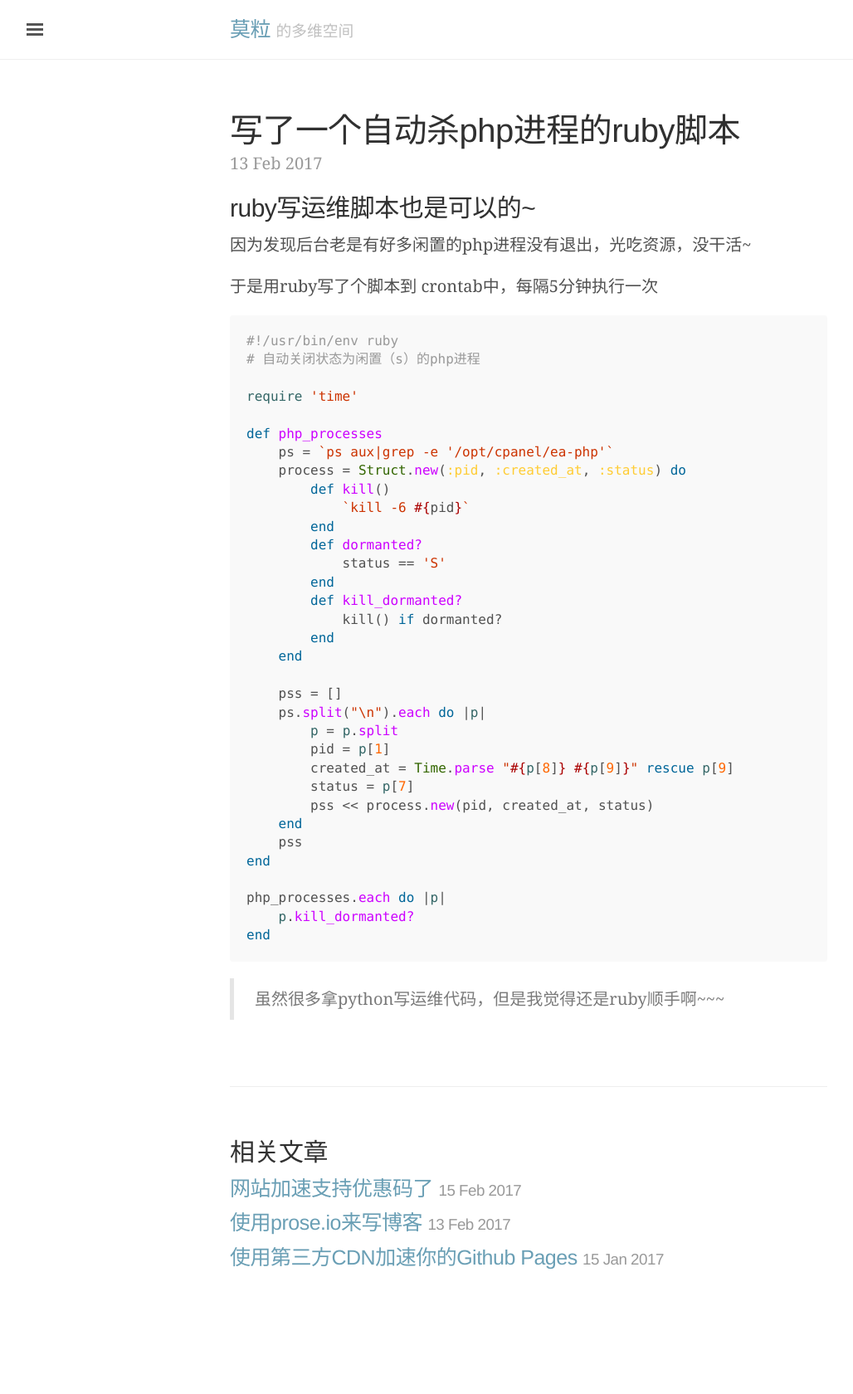
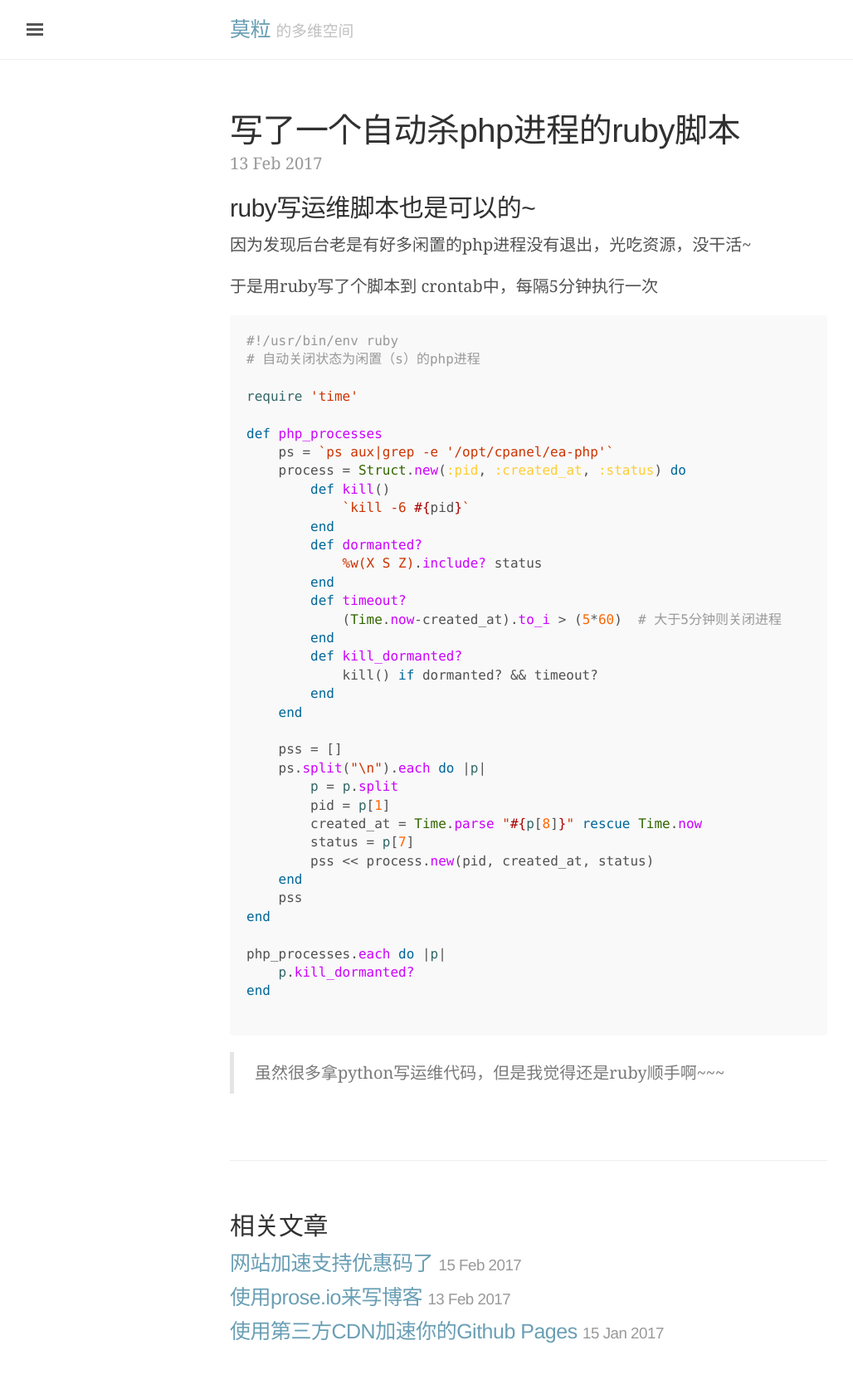
Before and after one commit to molizz/molizz, a Jekyll site: the page built from _posts/2017-02-13-kill-php-rb.md, in a window 1280 px wide. Shown: the whole page at 83% size, without its empty margins (3-1031 px from the left). Built offline with Jekyll 4.4.1, drawn with Linux system fonts in a browser that asks for light colours; comment, search, counter and statistics services are not loaded; before the commit the page ends 1591 px from its top, so only the background shows below that.

Commit message:
Updated 2017-02-13-kill-php-rb.md

````diff
--- a/_posts/2017-02-13-kill-php-rb.md
+++ b/_posts/2017-02-13-kill-php-rb.md
@@ -29,10 +29,13 @@
             `kill -6 #{pid}`
         end
         def dormanted?
-            status == 'S'
+            %w(X S Z).include? status
+        end
+        def timeout?
+            (Time.now-created_at).to_i > (5*60)  # 大于5分钟则关闭进程
         end
         def kill_dormanted?
-            kill() if dormanted?
+            kill() if dormanted? && timeout?
         end
     end
 
@@ -40,7 +43,7 @@
     ps.split("\n").each do |p|
         p = p.split
         pid = p[1]
-        created_at = Time.parse "#{p[8]} #{p[9]}" rescue p[9]
+        created_at = Time.parse "#{p[8]}" rescue Time.now
         status = p[7]
         pss << process.new(pid, created_at, status)
     end
@@ -50,6 +53,7 @@
 php_processes.each do |p|
     p.kill_dormanted?
 end
+
 ```
 
 > 虽然很多拿python写运维代码，但是我觉得还是ruby顺手啊~~~
````
